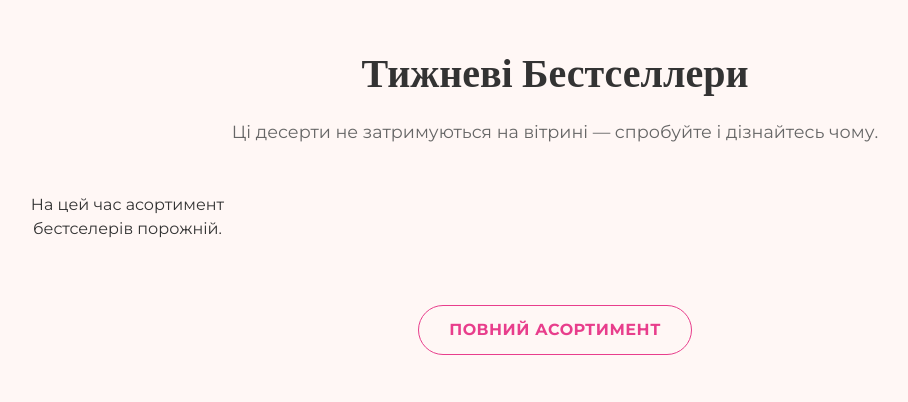
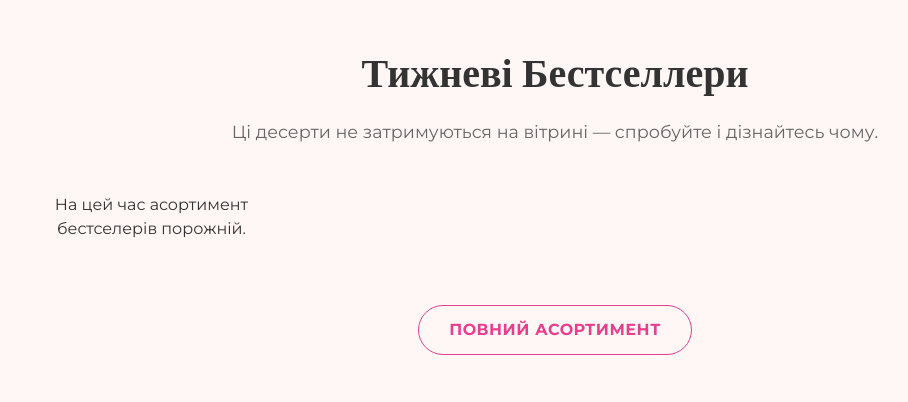
Before and after one commit to OkayMarta/pastry-shop, a Django app: template shop/templates/shop/home.html in a window 1280 px wide. Shown: the part 1207-1609 px from the top of the page, without its empty margins (85-993 px from the left). Run offline with Django 3.2, Linux system fonts and the light colour scheme; the template is opened without the code that fills it, so the values that code supplies are empty; some libraries are stand-ins or nearby versions.

Commit message:
Сторінка про нас
там трохи поплило все, виправила

```diff
--- a/static/css/style.css
+++ b/static/css/style.css
@@ -158,7 +158,7 @@ h1, h2, h3 {
     overflow: hidden; /* Обрізає контент, що виходить за межі */
     display: flex; /* Дозволяє використовувати flex властивості для дочірніх */
     flex-direction: column; /* Елементи в картці розташовуються вертикально */
-    height: 100%; /* Картка займає всю висоту батьківського контейнера (важливо для сіток) */
+    height: auto;
 }
 
 .card:hover {
@@ -477,9 +477,8 @@ h1, h2, h3 {
     background-color: #FFF7F5; /* Світло-рожевий фон секції */
     padding-top: 4rem;      /* Вертикальний відступ зверху */
     padding-bottom: 4rem;   /* Вертикальний відступ знизу */
-    /* Горизонтальні відступи для секції (додано відступи контейнеру Bootstrap) */
-    /* padding-left: 2rem;  */
-    /* padding-right: 2rem; */
+    padding-left: 2rem;
+    padding-right: 2rem;
 }
 
 
```
